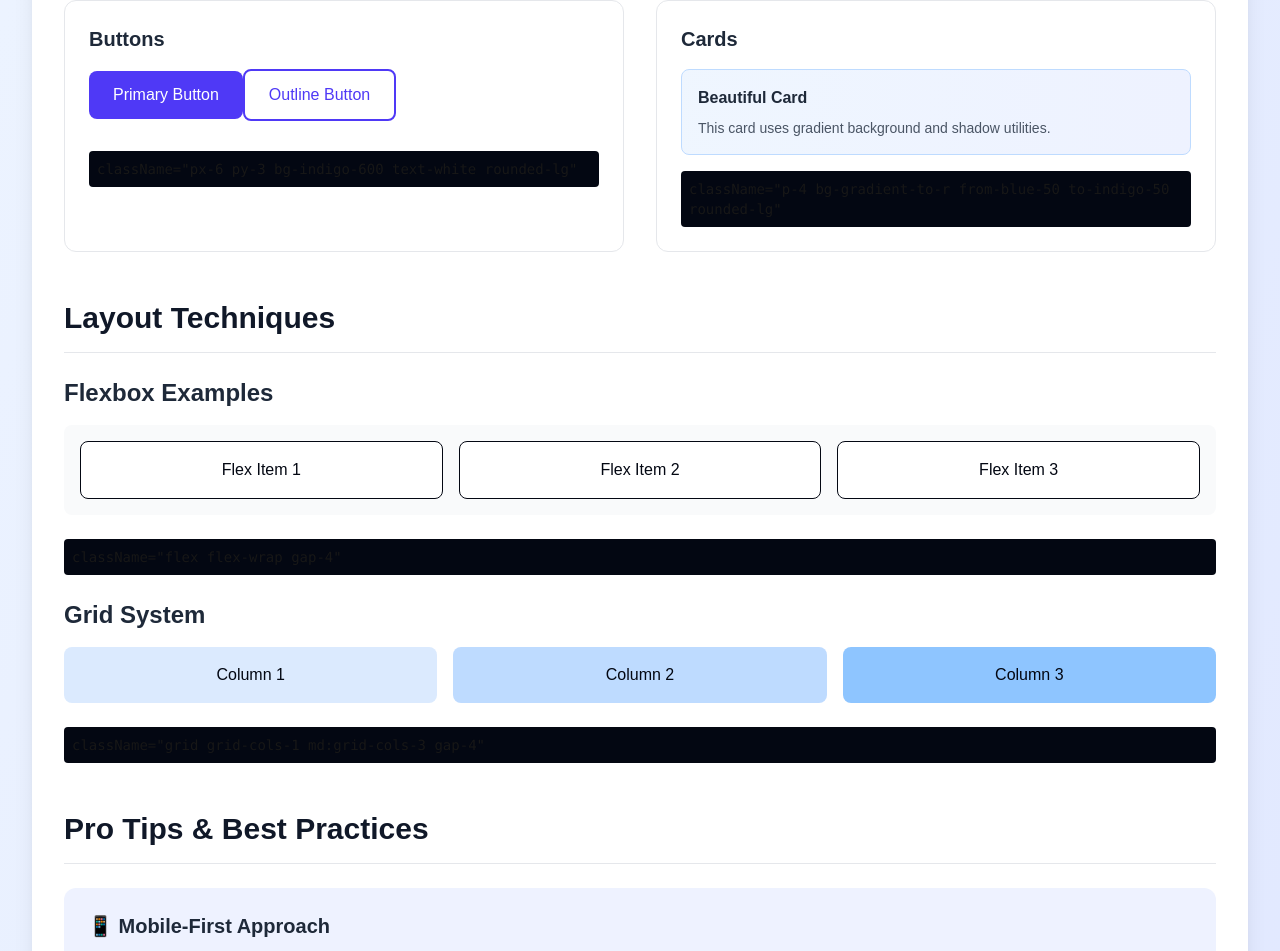
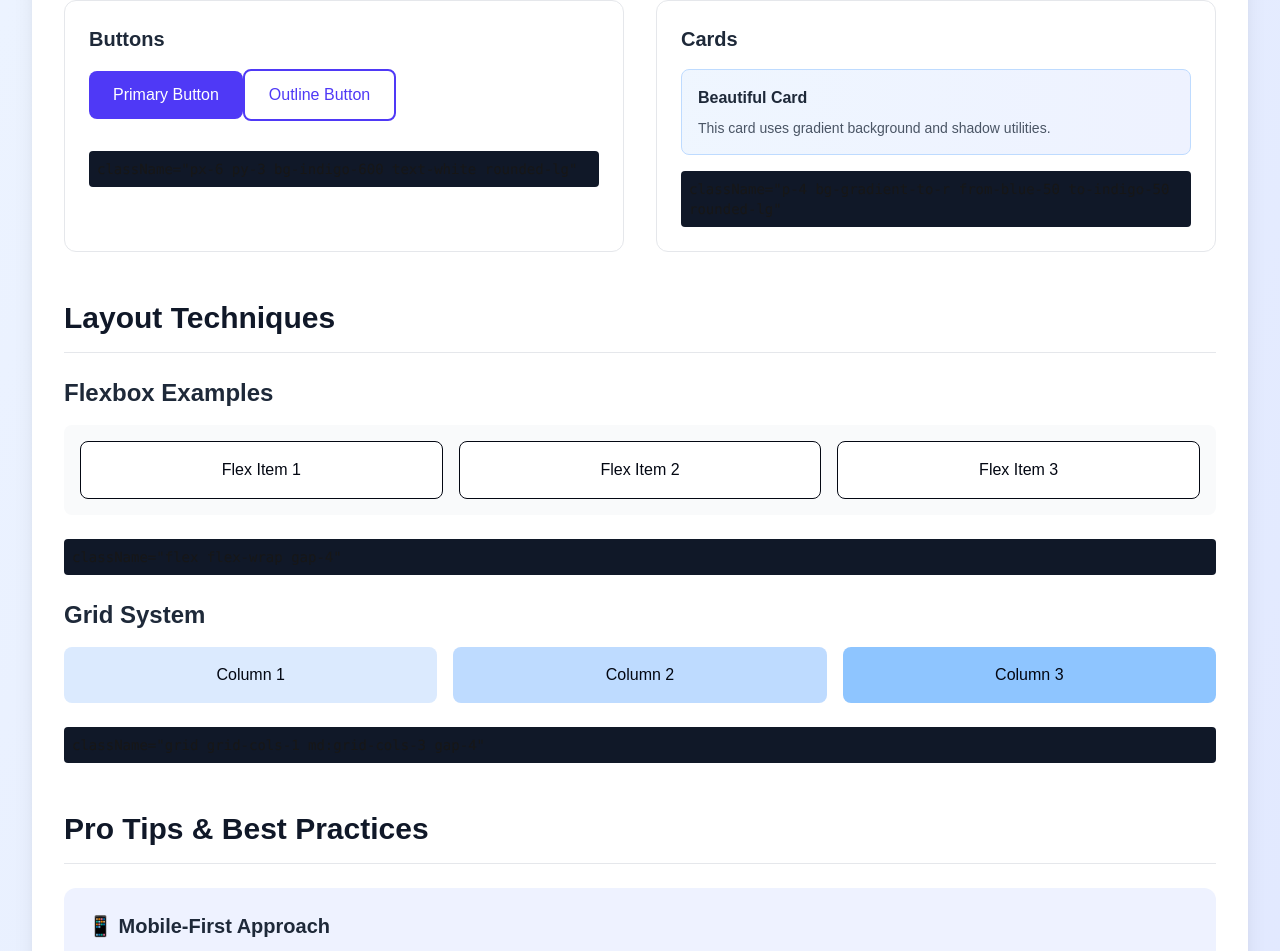
Before and after one commit to garri0n/nakano-webapp-demo1, a Next.js app: page / in a window 1280 px wide. Shown: the part 994-1945 px from the top of the page. Built offline with nearby package versions, Linux system fonts and the light colour scheme.

Commit message:
Update page.js

```diff
--- a/app/page.js
+++ b/app/page.js
@@ -81,7 +81,7 @@ export default function Home() {
                     Outline Button
                   </button>
                 </div>
-                <code className="text-sm bg-gray-950 p-2 rounded block">
+                <code className="text-sm bg-gray-900 p-2 rounded block">
                   className="px-6 py-3 bg-indigo-600 text-white rounded-lg"
                 </code>
               </div>
@@ -93,7 +93,7 @@ export default function Home() {
                   <h5 className="font-bold text-gray-800 mb-2">Beautiful Card</h5>
                   <p className="text-gray-600 text-sm">This card uses gradient background and shadow utilities.</p>
                 </div>
-                <code className="text-sm bg-gray-950 p-2 rounded block">
+                <code className="text-sm bg-gray-900 p-2 rounded block">
                   className="p-4 bg-gradient-to-r from-blue-50 to-indigo-50 rounded-lg"
                 </code>
               </div>
@@ -116,7 +116,7 @@ export default function Home() {
                   Flex Item 3
                 </div>
               </div>
-              <code className="text-sm bg-gray-950 p-2 rounded block">
+              <code className="text-sm bg-gray-900 p-2 rounded block">
                 className="flex flex-wrap gap-4"
               </code>
             </div>
@@ -128,7 +128,7 @@ export default function Home() {
                 <div className="p-4 text-gray-950 bg-blue-200 rounded-lg text-center">Column 2</div>
                 <div className="p-4 text-gray-950 bg-blue-300 rounded-lg text-center">Column 3</div>
               </div>
-              <code className="text-sm bg-gray-950 p-2 rounded block">
+              <code className="text-sm bg-gray-900 p-2 rounded block">
                 className="grid grid-cols-1 md:grid-cols-3 gap-4"
               </code>
             </div>
```
